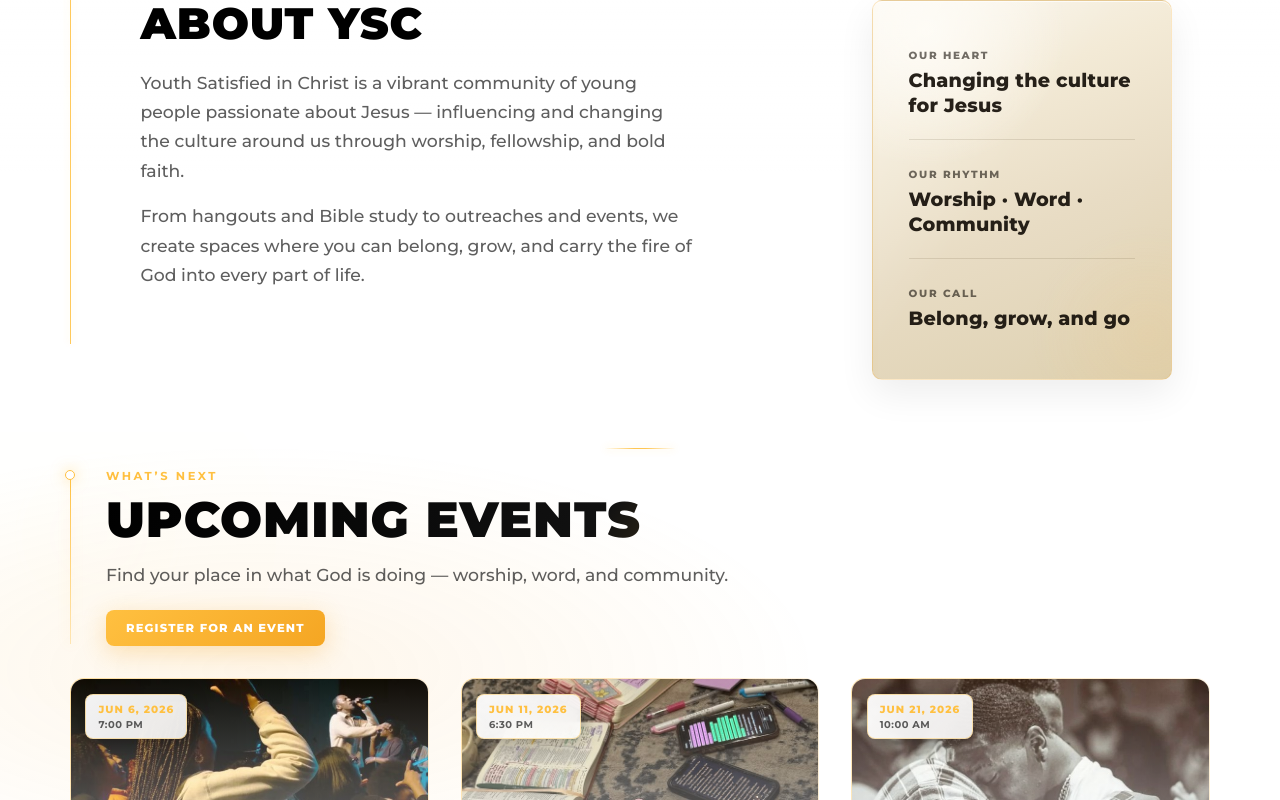
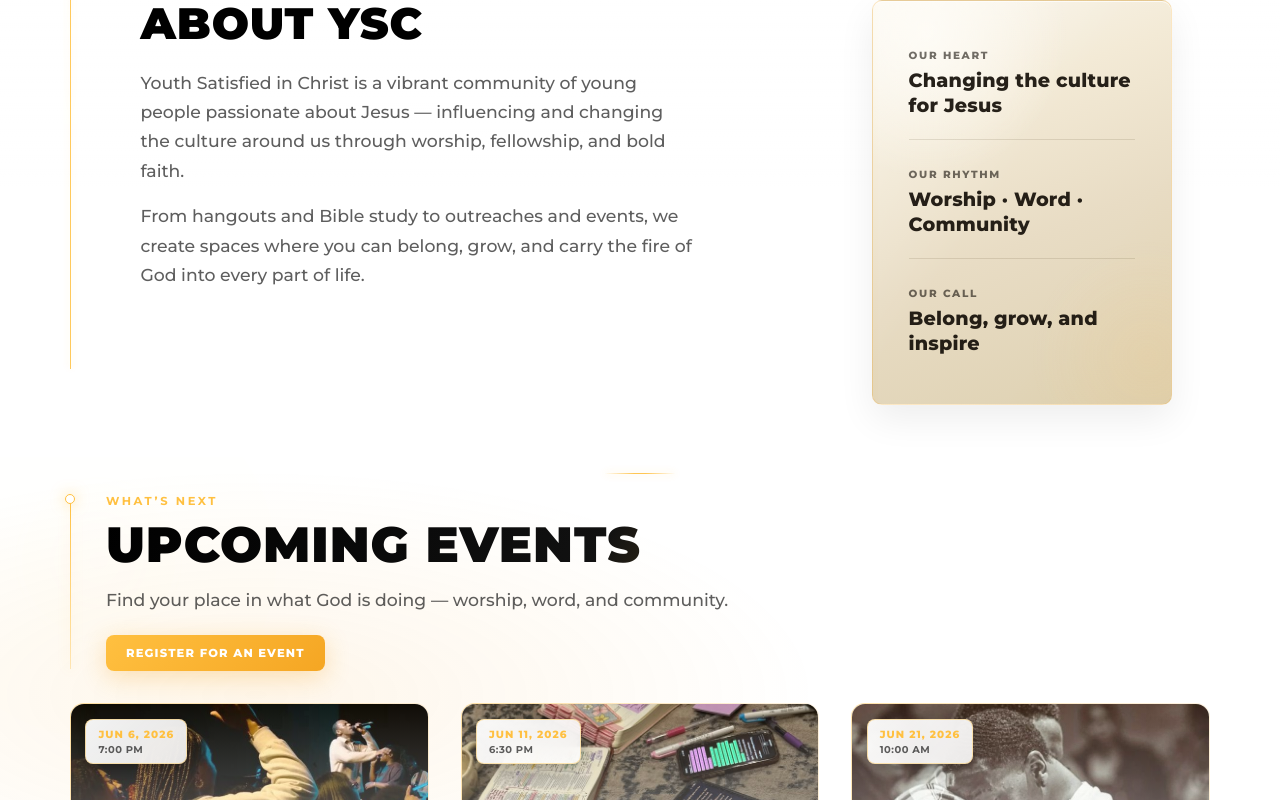
Before and after one commit to EstherKemigisha/youthsc, a React (Vite) app: page / in a window 1280 px wide. Shown: the part 937-1737 px from the top of the page. Built offline with nearby package versions, Linux system fonts and the light colour scheme.

Commit message:
changed the wording

```diff
--- a/src/data/aboutContent.ts
+++ b/src/data/aboutContent.ts
@@ -8,6 +8,6 @@ export const ABOUT_CONTENT = {
   highlights: [
     { label: 'Our heart', text: 'Changing the culture for Jesus' },
     { label: 'Our rhythm', text: 'Worship · Word · Community' },
-    { label: 'Our call', text: 'Belong, grow, and go' },
+    { label: 'Our call', text: 'Belong, grow, and inspire' },
   ],
 } as const
--- a/src/data/collectionContent.ts
+++ b/src/data/collectionContent.ts
@@ -16,7 +16,7 @@ export const COLLECTION_CONTENT = {
   heroYear: '2026',
   title: 'Youth Collection',
   intro:
-    'Wear the mission. Every item supports Youth Satisfied in Christ and helps us keep gathering, discipling, and sending young people for Jesus.',
+    'More than apparel — it’s purpose. Every item supports Youth Satisfied in Christ as we gather, disciple, and raise a generation grounded in faith to live boldly for Jesus.',
   fulfillment: {
     title: 'Pickup & delivery',
     options: [
--- a/src/data/donateContent.ts
+++ b/src/data/donateContent.ts
@@ -63,5 +63,5 @@ export const DONATE_CONTENT = {
     },
   ] satisfies DonationOption[],
   ctaNote:
-    'Complete the form below and our team will contact you with payment details (EFT, mobile money, or in-person).',
+    'Complete the form below and our team will contact you with payment details (mobile money or in-person).',
 } as const
--- a/src/pages/DonatePage.tsx
+++ b/src/pages/DonatePage.tsx
@@ -170,7 +170,7 @@ export function DonatePage() {
               <h3>Thank you for giving!</h3>
               <p>
                 We received your pledge. A YSC leader will reach out shortly with
-                payment details (EFT, mobile money, or in-person).
+                payment details (mobile money or in-person).
               </p>
               <Link to="/#home" className="donate-form-section__home-link">
                 Return home
```
